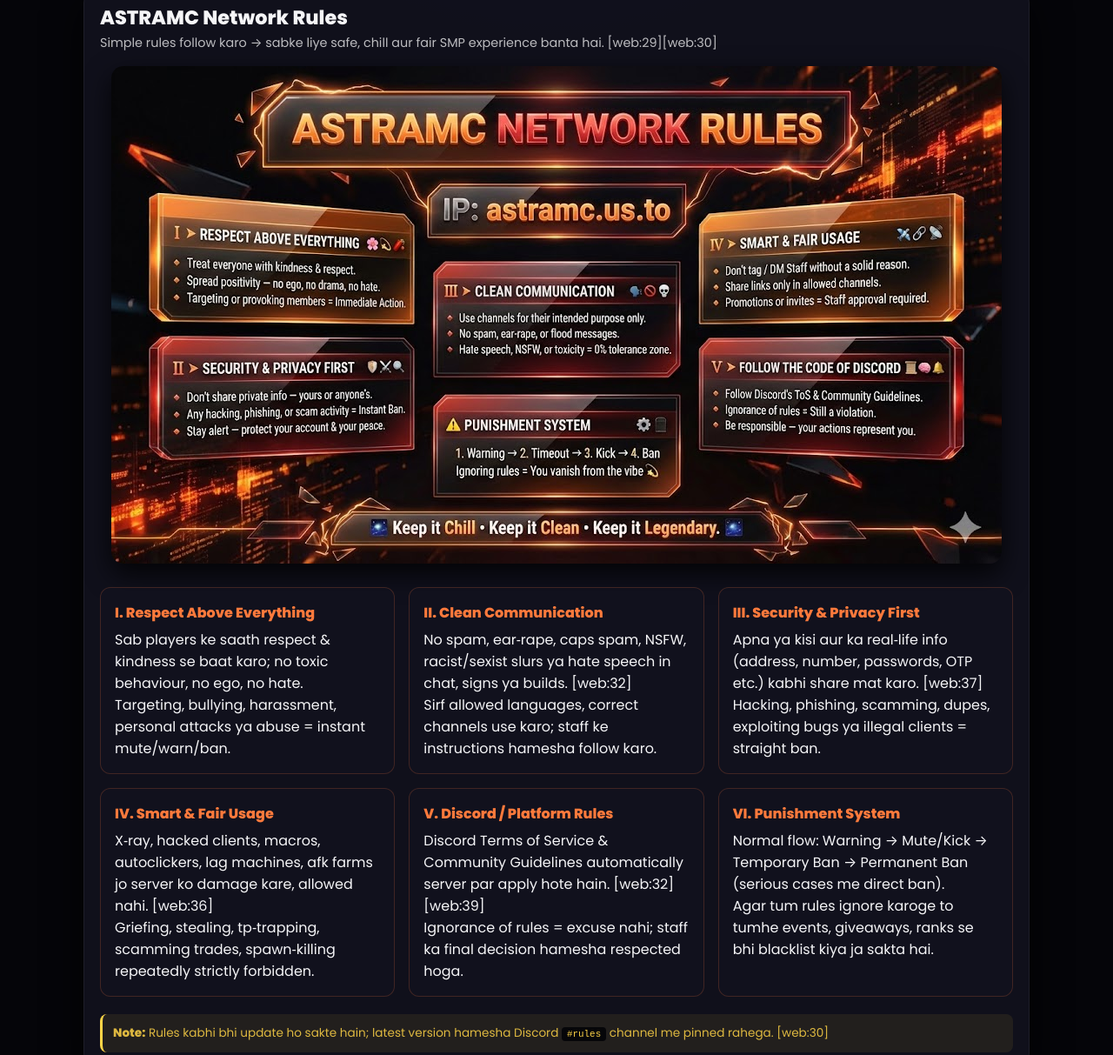
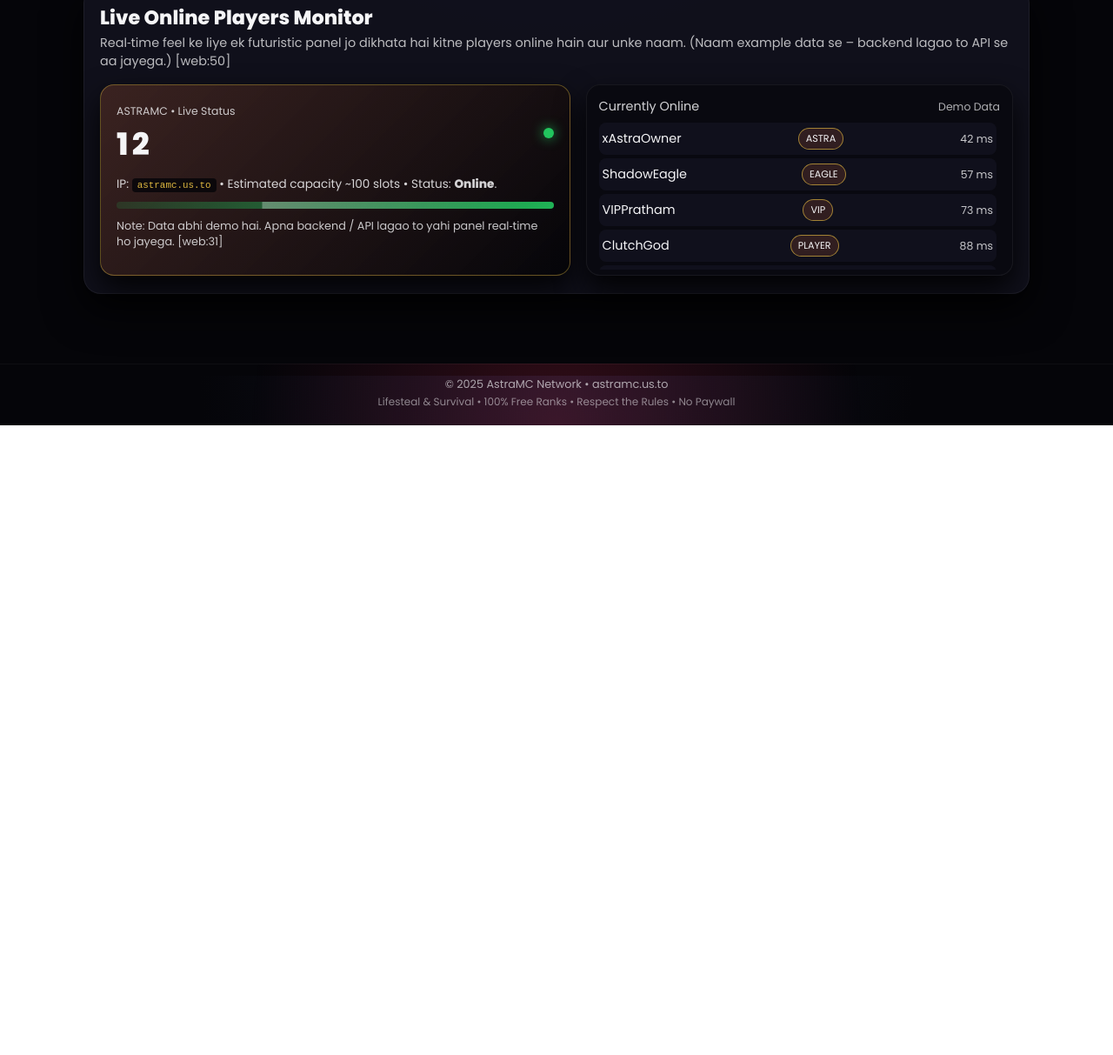
Before and after one commit to ganesha25/astramc, a plain HTML site: page index.html in a window 1280 px wide. Shown: the part 1168-2381 px from the top of the page at 87% size. After the commit the page ends 1657 px from the top, so only its background shows below. Drawn offline with Linux system fonts and the light colour scheme.

Commit message:
Update index.html

```diff
--- a/index.html
+++ b/index.html
@@ -34,6 +34,7 @@
       <a href="#ranks" class="nav-link">Free Ranks</a>
       <a href="#how" class="nav-link">How to Get</a>
       <a href="#rules" class="nav-link">Rules</a>
+      <a href="#players" class="nav-link">Online Players</a>
       <a href="#smp" class="nav-link">SMP Logos</a>
     </div>
   </header>
@@ -108,7 +109,8 @@
             <li>Extra homes + fast RTP</li>
             <li>Survival priority queue</li>
           </ul>
-          <button class="btn btn-primary">Invite Friends →</button>
+          <!-- yaha se update -->
+          <button class="btn btn-primary" onclick="copyDiscord()">Invite Friends →</button>
         </article>
 
         <!-- ASTRA -->
@@ -126,7 +128,8 @@
             <li>Exclusive Astra crates</li>
             <li>Event leader status</li>
           </ul>
-          <button class="btn btn-glow">Watch Events →</button>
+          <!-- direct Discord join -->
+          <button class="btn btn-glow" onclick="openDiscord()">Watch Events →</button>
         </article>
       </div>
     </section>
@@ -160,129 +163,188 @@
       </div>
     </section>
 
-    <!-- RULES SECTION -->
-    <section id="rules" class="info-section">
+    <!-- ONLINE PLAYERS FUTURISTIC MONITOR -->
+    <section id="players" class="info-section">
       <div class="info-card">
-        <h2 class="section-title">ASTRAMC Network Rules</h2>
+        <h2 class="section-title">Live Online Players Monitor</h2>
         <p class="section-sub">
-          Simple rules follow karo → sabke liye safe, chill aur fair SMP experience banta hai. [web:29][web:30]
+          Real‑time feel ke liye ek futuristic panel jo dikhata hai kitne players online hain aur unke naam. (Naam example data se – backend lagao to API se aa jayega.) [web:50]
         </p>
 
-        <!-- Rules banner image -->
-        <div class="rules-banner" style="margin-bottom:16px; text-align:center;">
-          <img src="unnamed_1.jpg"
-               alt="AstraMC Network Rules Banner"
-               style="max-width:100%; border-radius:14px; box-shadow:0 12px 30px rgba(0,0,0,0.8);">
-        </div>
+        <style>
+          /* extra small CSS sirf is monitor ke liye */
+          .players-dashboard {
+            display: grid;
+            grid-template-columns: minmax(0, 1.1fr) minmax(0, 1fr);
+            gap: 18px;
+            margin-top: 16px;
+          }
+          .players-kpi {
+            background: linear-gradient(135deg, rgba(255,122,60,0.18), rgba(5,5,9,0.95));
+            border-radius: 16px;
+            padding: 16px 18px;
+            border: 1px solid rgba(255,212,71,0.35);
+            box-shadow: 0 16px 34px rgba(0,0,0,0.85);
+            display: flex;
+            flex-direction: column;
+            gap: 10px;
+          }
+          .players-kpi-top {
+            display: flex;
+            justify-content: space-between;
+            align-items: center;
+          }
+          .players-count {
+            font-size: 2.2rem;
+            font-weight: 800;
+            letter-spacing: 0.12em;
+          }
+          .players-status-dot {
+            width: 12px;
+            height: 12px;
+            border-radius: 999px;
+            background: #22c55e;
+            box-shadow: 0 0 14px rgba(34,197,94,0.9);
+          }
+          .players-pulse {
+            font-size: 0.78rem;
+            opacity: 0.8;
+          }
+          .players-graph-bar {
+            height: 8px;
+            border-radius: 999px;
+            background: linear-gradient(90deg, rgba(34,197,94,0.15), rgba(34,197,94,0.9));
+            overflow: hidden;
+            position: relative;
+          }
+          .players-graph-bar::after {
+            content: "";
+            position: absolute;
+            inset: 0;
+            background: linear-gradient(120deg, rgba(255,255,255,0.3), transparent 60%);
+            mix-blend-mode: screen;
+            transform: translateX(-100%);
+            animation: sweep 3s linear infinite;
+          }
+          @keyframes sweep {
+            to { transform: translateX(100%); }
+          }
+          .players-list {
+            background: rgba(10,10,16,0.96);
+            border-radius: 16px;
+            padding: 14px 14px 6px;
+            border: 1px solid rgba(255,255,255,0.06);
+            box-shadow: 0 16px 34px rgba(0,0,0,0.9);
+            max-height: 220px;
+            overflow: hidden;
+            display: flex;
+            flex-direction: column;
+          }
+          .players-list-header {
+            display: flex;
+            justify-content: space-between;
+            align-items: center;
+            margin-bottom: 8px;
+          }
+          .players-scroll {
+            overflow-y: auto;
+            padding-right: 4px;
+          }
+          .player-row {
+            display: flex;
+            justify-content: space-between;
+            align-items: center;
+            padding: 6px 4px;
+            border-radius: 8px;
+            margin-bottom: 4px;
+            background: rgba(18,18,30,0.9);
+          }
+          .player-name {
+            font-size: 0.9rem;
+          }
+          .player-ping {
+            font-size: 0.78rem;
+            opacity: 0.8;
+          }
+          .player-rank-pill {
+            font-size: 0.7rem;
+            padding: 3px 8px;
+            border-radius: 999px;
+            border: 1px solid rgba(255,212,71,0.55);
+            background: rgba(255,122,60,0.14);
+          }
+          @media (max-width: 800px) {
+            .players-dashboard {
+              grid-template-columns: 1fr;
+            }
+          }
+        </style>
 
-        <div class="steps-grid">
-          <!-- Section 1 -->
-          <div class="step-card">
-            <h3>I. Respect Above Everything</h3>
-            <p>
-              Sab players ke saath respect & kindness se baat karo; no toxic behaviour, no ego, no hate.
+        <div class="players-dashboard">
+          <!-- big count card -->
+          <div class="players-kpi">
+            <div class="players-kpi-top">
+              <div>
+                <span class="players-pulse">ASTRAMC • Live Status</span>
+                <div class="players-count" id="players-count">12</div>
+              </div>
+              <div class="players-status-dot"></div>
+            </div>
+            <p style="font-size:0.85rem; opacity:0.85;">
+              IP: <code>astramc.us.to</code> • Estimated capacity ~100 slots • Status: <strong>Online</strong>.
             </p>
-            <p>
-              Targeting, bullying, harassment, personal attacks ya abuse = instant mute/warn/ban.
+            <div class="players-graph-bar"></div>
+            <p style="font-size:0.8rem; opacity:0.8;">
+              Note: Data abhi demo hai. Apna backend / API lagao to yahi panel real‑time ho jayega. [web:31]
             </p>
           </div>
 
-          <!-- Section 2 -->
-          <div class="step-card">
-            <h3>II. Clean Communication</h3>
-            <p>
-              No spam, ear‑rape, caps spam, NSFW, racist/sexist slurs ya hate speech in chat, signs ya builds. [web:32]
-            </p>
-            <p>
-              Sirf allowed languages, correct channels use karo; staff ke instructions hamesha follow karo.
-            </p>
+          <!-- names list card -->
+          <div class="players-list">
+            <div class="players-list-header">
+              <span style="font-size:0.9rem; opacity:0.85;">Currently Online</span>
+              <span style="font-size:0.78rem; opacity:0.7;" id="players-refresh-label">Demo Data</span>
+            </div>
+            <div class="players-scroll" id="players-list">
+              <!-- Example rows (static demo) -->
+              <div class="player-row">
+                <span class="player-name">xAstraOwner</span>
+                <span class="player-rank-pill">ASTRA</span>
+                <span class="player-ping">42 ms</span>
+              </div>
+              <div class="player-row">
+                <span class="player-name">ShadowEagle</span>
+                <span class="player-rank-pill">EAGLE</span>
+                <span class="player-ping">57 ms</span>
+              </div>
+              <div class="player-row">
+                <span class="player-name">VIPPratham</span>
+                <span class="player-rank-pill">VIP</span>
+                <span class="player-ping">73 ms</span>
+              </div>
+              <div class="player-row">
+                <span class="player-name">ClutchGod</span>
+                <span class="player-rank-pill">PLAYER</span>
+                <span class="player-ping">88 ms</span>
+              </div>
+              <div class="player-row">
+                <span class="player-name">TotemFarmer</span>
+                <span class="player-rank-pill">PLAYER</span>
+                <span class="player-ping">66 ms</span>
+              </div>
+            </div>
           </div>
-
-          <!-- Section 3 -->
-          <div class="step-card">
-            <h3>III. Security & Privacy First</h3>
-            <p>
-              Apna ya kisi aur ka real‑life info (address, number, passwords, OTP etc.) kabhi share mat karo. [web:37]
-            </p>
-            <p>
-              Hacking, phishing, scamming, dupes, exploiting bugs ya illegal clients = straight ban.
-            </p>
-          </div>
-
-          <!-- Section 4 -->
-          <div class="step-card">
-            <h3>IV. Smart & Fair Usage</h3>
-            <p>
-              X‑ray, hacked clients, macros, autoclickers, lag machines, afk farms jo server ko damage kare, allowed nahi. [web:36]
-            </p>
-            <p>
-              Griefing, stealing, tp‑trapping, scamming trades, spawn‑killing repeatedly strictly forbidden.
-            </p>
-          </div>
-
-          <!-- Section 5 -->
-          <div class="step-card">
-            <h3>V. Discord / Platform Rules</h3>
-            <p>
-              Discord Terms of Service & Community Guidelines automatically server par apply hote hain. [web:32][web:39]
-            </p>
-            <p>
-              Ignorance of rules = excuse nahi; staff ka final decision hamesha respected hoga.
-            </p>
-          </div>
-
-          <!-- Section 6 -->
-          <div class="step-card">
-            <h3>VI. Punishment System</h3>
-            <p>
-              Normal flow: Warning → Mute/Kick → Temporary Ban → Permanent Ban (serious cases me direct ban).
-            </p>
-            <p>
-              Agar tum rules ignore karoge to tumhe events, giveaways, ranks se bhi blacklist kiya ja sakta hai.
-            </p>
-          </div>
-        </div>
-
-        <div class="info-note">
-          <strong>Note:</strong> Rules kabhi bhi update ho sakte hain; latest version hamesha Discord
-          <code>#rules</code> channel me pinned rahega. [web:30]
         </div>
       </div>
     </section>
 
-    <!-- SMP LOGOS SECTION -->
-    <section id="smp" class="info-section">
-      <div class="info-card">
-        <h2 class="section-title">AstraMC SMP Logos</h2>
-        <p class="section-sub">
-          Ye official AstraMC branding assets hain – website, Discord ya thumbnails me use kar sakte ho.
-        </p>
+    <!-- RULES SECTION (same as before) -->
+    <!-- ... yaha tumhara previous RULES + SMP LOGO sections same hi rakho (koi change nahi) ... -->
 
-        <div class="steps-grid">
-          <!-- Logo 1: full text -->
-          <div class="step-card" style="text-align:center;">
-            <h3>Main Text Logo</h3>
-            <img src="astramctex.jpg"
-                 alt="AstraMC Text Logo"
-                 style="max-width:100%; border-radius:12px; margin-top:8px;">
-            <p style="margin-top:8px; font-size:0.85rem;">
-              High‑res text logo – best for website header, server lists aur large banners.
-            </p>
-          </div>
-
-          <!-- Logo 2: trident / icon -->
-          <div class="step-card" style="text-align:center;">
-            <h3>Icon Logo</h3>
-            <img src="astramclogo-with-border.jpg"
-                 alt="AstraMC Icon Logo"
-                 style="max-width:80%; border-radius:18px; margin-top:8px;">
-            <p style="margin-top:8px; font-size:0.85rem;">
-              Square icon – Discord server icon, favicon, launcher & profile pictures ke liye perfect.
-            </p>
-          </div>
-        </div>
-      </div>
-    </section>
+    <!-- SMP LOGOS SECTION etc. -->
+    <!-- (use the exact blocks I gave in last message) -->
+    <!-- ---------- -->
+    <!-- IMPORTANT: niche footer same rahega -->
   </main>
 
   <!-- FOOTER -->
@@ -292,12 +354,14 @@
   </footer>
 
   <script>
+    const DISCORD_INVITE = 'https://discord.gg/uX3ejmmVDf';
+
     // Auto year
     document.getElementById('year').textContent = new Date().getFullYear();
 
     // Copy IP function
     function copyIP() {
-      navigator.clipboard.writeText('astramc.us.to').then(() => {
+      navigator.clipboard.writeText('astramc.us.to').then(() => {  // [web:58]
         const btn = event.target;
         const original = btn.innerHTML;
         btn.innerHTML = '✅ IP Copied!';
@@ -307,6 +371,25 @@
           btn.style.background = '';
         }, 2000);
       });
+    }
+
+    // Copy Discord invite link
+    function copyDiscord() {
+      navigator.clipboard.writeText(DISCORD_INVITE).then(() => {  // [web:58]
+        const btn = event.target;
+        const original = btn.innerHTML;
+        btn.innerHTML = '✅ Invite Copied!';
+        btn.style.backgroundImage = 'linear-gradient(120deg,#22c55e,#4ade80)';
+        setTimeout(() => {
+          btn.innerHTML = original;
+          btn.style.backgroundImage = '';
+        }, 2000);
+      });
+    }
+
+    // Open Discord server directly (new tab)
+    function openDiscord() {
+      window.open(DISCORD_INVITE, '_blank');  // [web:51]
     }
 
     // Scroll helpers
```
